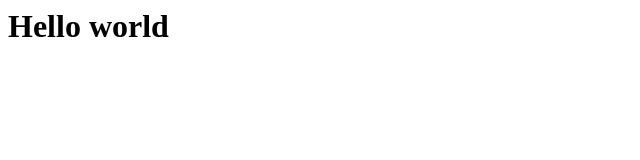
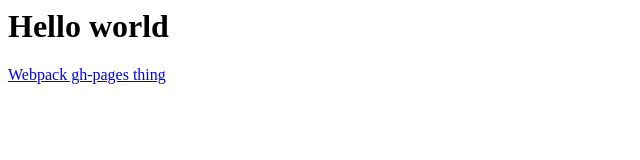
Before and after one commit to RichoDemus/richodemus.github.io, a plain HTML site: page index.html in a window 1280 px wide. Shown: the whole page, without its empty margins (0-640 px from the left). Drawn offline with Linux system fonts and the light colour scheme.

Commit message:
Add link to Webpack gh pages

```diff
--- a/index.html
+++ b/index.html
@@ -1 +1,4 @@
-<html><body><h1>Hello world</h1></body></html>
+<html><body>
+  <h1>Hello world</h1>
+  <a href="webpack-gh-pages">Webpack gh-pages thing</a>
+</body></html>
```
